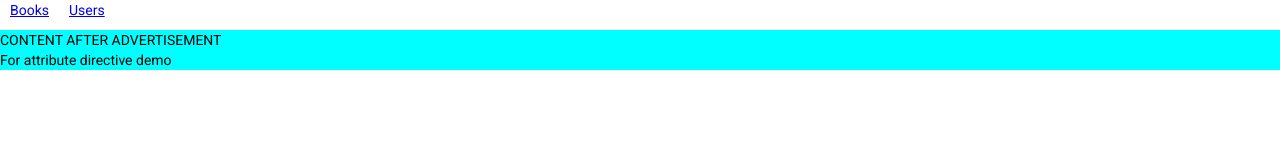
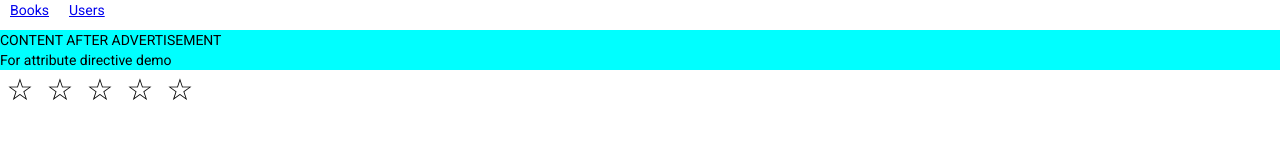
Before and after one commit to dobrakowskimat/workshops2021, an Angular app: page / in a window 1280 px wide. Shown: the top 160 px of the page. Built offline with nearby package versions, Linux system fonts and the light colour scheme.

Commit message:
star component

```diff
--- a/src/app/app.component.html
+++ b/src/app/app.component.html
@@ -15,3 +15,4 @@
 </div>
 
 <router-outlet></router-outlet>
+<app-star-rating></app-star-rating>
--- /dev/null
+++ b/src/app/shared/star-rating/star-rating.component.html
@@ -0,0 +1,7 @@
+<span
+  *ngFor="let starred of stars; let i = index"
+  (click)="rate(i + (starred ? (value > i + 1 ? 1 : 0) : 1))"
+>
+  <ng-container *ngIf="starred; else noStar">&starf;</ng-container>
+  <ng-template #noStar>&star;</ng-template>
+</span>
--- /dev/null
+++ b/src/app/shared/star-rating/star-rating.component.scss
@@ -0,0 +1,8 @@
+span {
+  display: inline-block;
+  width: 40px;
+  line-height: 40px;
+  text-align: center;
+  cursor: pointer;
+  font-size: 30px;
+}
--- /dev/null
+++ b/src/app/shared/star-rating/star-rating.component.ts
@@ -0,0 +1,78 @@
+import {
+  Component,
+  forwardRef,
+  HostBinding,
+  Input,
+  OnInit,
+} from '@angular/core';
+import { NG_VALUE_ACCESSOR } from '@angular/forms';
+
+@Component({
+  selector: 'app-star-rating',
+  templateUrl: './star-rating.component.html',
+  styleUrls: ['./star-rating.component.scss'],
+  // providers: [
+  //   {
+  //     provide: NG_VALUE_ACCESSOR,
+  //     useExisting: forwardRef(() => StarRatingComponent),
+  //     multi: true,
+  //   },
+  // ],
+})
+export class StarRatingComponent {
+  //set disabled styles
+  // @Input() disabled = false;
+  // @HostBinding('style.opacity')
+  // get opacity() {
+  //   return this.disabled ? 0.25 : 1;
+  // }
+
+  // fill array with false
+  stars: boolean[] = Array(5).fill(false);
+
+  get value(): number {
+    return this.stars.reduce((total, starred) => {
+      return total + (starred ? 1 : 0);
+    }, 0);
+  }
+
+  rate(rating: number) {
+    this.stars = this.stars.map((_, i) => rating > i);
+  }
+
+  // Function to call when the rating changes.
+  onChange = (rating: number) => {};
+
+  // Function to call when the input is touched (when a star is clicked).
+  onTouched = () => {};
+
+  // rate(rating: number) {
+  //   if (!this.disabled) {
+  //     this.writeValue(rating);
+  //   }
+  // }
+
+  // // Allows Angular to update the model (rating).
+  // // Update the model and changes needed for the view here.
+  // writeValue(rating: number): void {
+  //   this.stars = this.stars.map((_, i) => rating > i);
+  //   this.onChange(this.value);
+  // }
+
+  // // Allows Angular to register a function to call when the model (rating) changes.
+  // // Save the function as a property to call later here.
+  // registerOnChange(fn: (rating: number) => void): void {
+  //   this.onChange = fn;
+  // }
+
+  // // Allows Angular to register a function to call when the input has been touched.
+  // // Save the function as a property to call later here.
+  // registerOnTouched(fn: () => void): void {
+  //   this.onTouched = fn;
+  // }
+
+  // // Allows Angular to disable the input.
+  // setDisabledState(isDisabled: boolean): void {
+  //   this.disabled = isDisabled;
+  // }
+}
```
Also changed, not shown: src/app/shared/shared.module.ts (+9 -2 lines), 1 other file (tests, documents, lock files or other folders).
